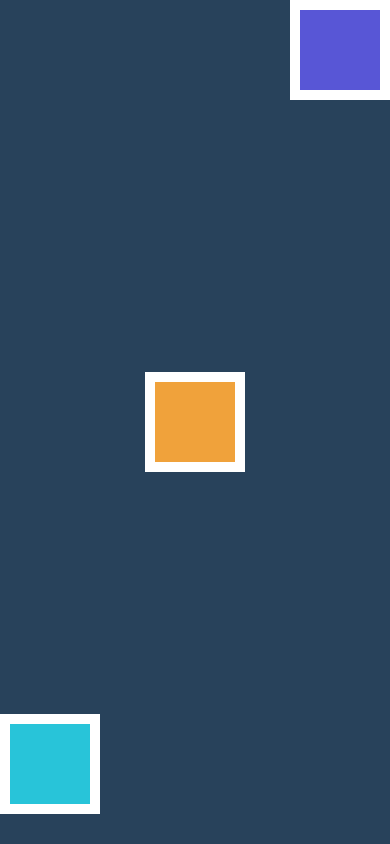
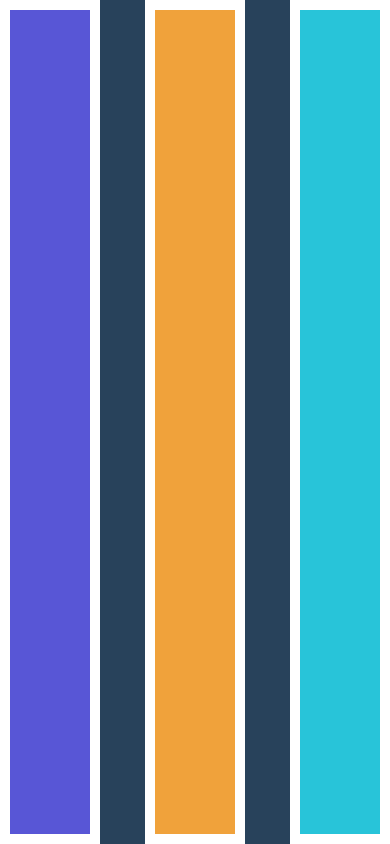
Before and after one commit to Majomon/02-ContadorReactNative, a React Native app: screen / in a window 390 px wide. Built offline with nearby package versions, Linux system fonts and the light colour scheme.

Commit message:
Tarea 5 - Hecho

```diff
--- a/App.tsx
+++ b/App.tsx
@@ -1,6 +1,7 @@
 import React from 'react';
 import {SafeAreaView} from 'react-native';
-import {Tarea4Screen} from './src/screens/Tarea4Screen';
+import {Tarea5Screen} from './src/screens/Tarea5Screen';
+/* import {Tarea4Screen} from './src/screens/Tarea4Screen'; */
 /* import {Tarea3Screen} from './src/screens/Tarea3Screen'; */
 /* import {Tarea2Screen} from './src/screens/Tarea2Screen'; */
 /* import {Tarea1Screen} from './src/screens/Tarea1Screen'; */
@@ -23,7 +24,8 @@ const App = () => {
       {/*  <Tarea1Screen /> */}
       {/*  <Tarea2Screen /> */}
       {/* <Tarea3Screen /> */}
-      <Tarea4Screen />
+      {/*       <Tarea4Screen /> */}
+      <Tarea5Screen />
     </SafeAreaView>
   );
 };
--- /dev/null
+++ b/src/screens/Tarea5Screen.tsx
@@ -0,0 +1,39 @@
+import React from 'react';
+import {StyleSheet, View} from 'react-native';
+
+export const Tarea5Screen = () => {
+  return (
+    <View style={styles.container}>
+      <View style={styles.cajaMorada} />
+      <View style={styles.cajaNaranja} />
+      <View style={styles.cajaAzul} />
+    </View>
+  );
+};
+
+const styles = StyleSheet.create({
+  container: {
+    flex: 1,
+    backgroundColor: '#28425B',
+    flexDirection: 'row',
+    justifyContent: 'space-between',
+  },
+  cajaMorada: {
+    width: 100,
+    borderWidth: 10,
+    borderColor: 'white',
+    backgroundColor: '#5856D6',
+  },
+  cajaNaranja: {
+    width: 100,
+    borderWidth: 10,
+    borderColor: 'white',
+    backgroundColor: '#F0A23B',
+  },
+  cajaAzul: {
+    width: 100,
+    borderWidth: 10,
+    borderColor: 'white',
+    backgroundColor: '#28C4D9',
+  },
+});
```
